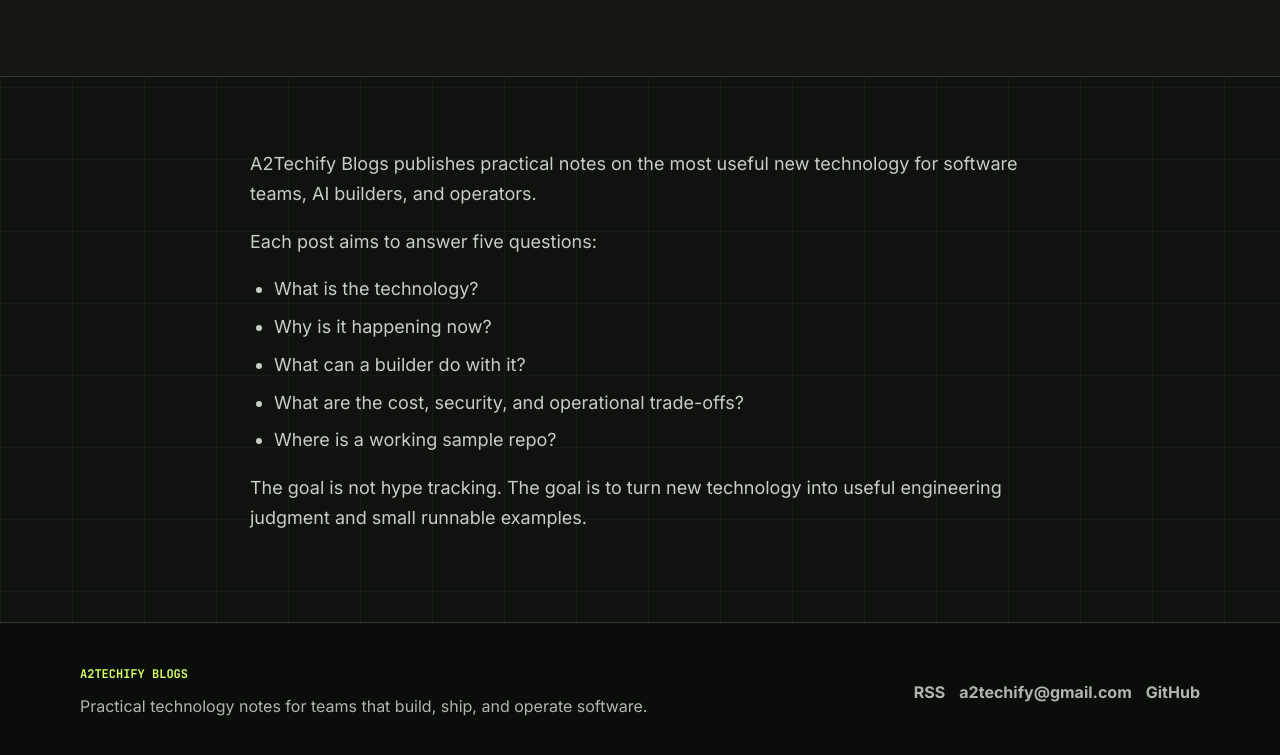
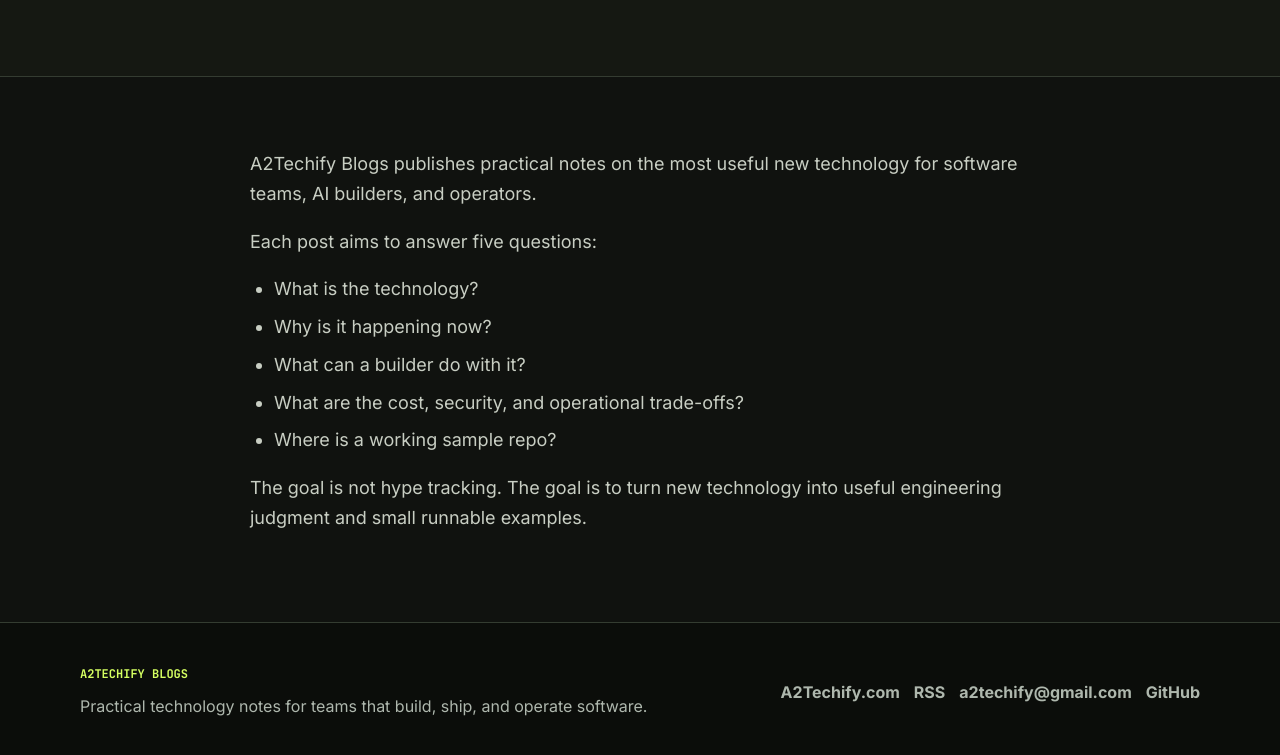
Before and after one commit to A2Techify-LLC/a2techify-blogs, a Jekyll site: the page built from about.md, in a window 1280 px wide and 1033 px high. Shown: the part 272-1027 px from the top of the window. Built offline with Jekyll 4.4.1, drawn with Linux system fonts in a browser that asks for light colours.

Commit message:
Clean up blog background and footer links

```diff
--- a/_layouts/default.html
+++ b/_layouts/default.html
@@ -42,6 +42,7 @@
           <p>Practical technology notes for teams that build, ship, and operate software.</p>
         </div>
         <div class="footer-links">
+          <a href="https://a2techify.com">A2Techify.com</a>
           <a href="{{ '/feed.xml' | relative_url }}">RSS</a>
           <a href="mailto:{{ site.email }}">{{ site.email }}</a>
           <a href="https://github.com/{{ site.github_username }}">GitHub</a>
--- a/assets/css/site.css
+++ b/assets/css/site.css
@@ -28,11 +28,7 @@
 
 body {
   margin: 0;
-  background:
-    linear-gradient(90deg, rgba(140, 255, 193, 0.05) 1px, transparent 1px),
-    linear-gradient(0deg, rgba(140, 255, 193, 0.04) 1px, transparent 1px),
-    var(--paper);
-  background-size: 72px 72px;
+  background: var(--paper);
   color: var(--ink);
   font-family: var(--sans);
   font-size: 16px;
@@ -161,6 +157,7 @@
   display: flex;
   align-items: center;
   border-bottom: 1px solid var(--line);
+  background: linear-gradient(180deg, #10120f 0%, #11150f 100%);
 }
 
 .hero-grid {
@@ -303,6 +300,14 @@
 .posts-section,
 .content-section {
   padding: 72px 0;
+}
+
+.posts-section {
+  background: #10120f;
+}
+
+.content-section {
+  background: #10120f;
 }
 
 .intro-band {
```
